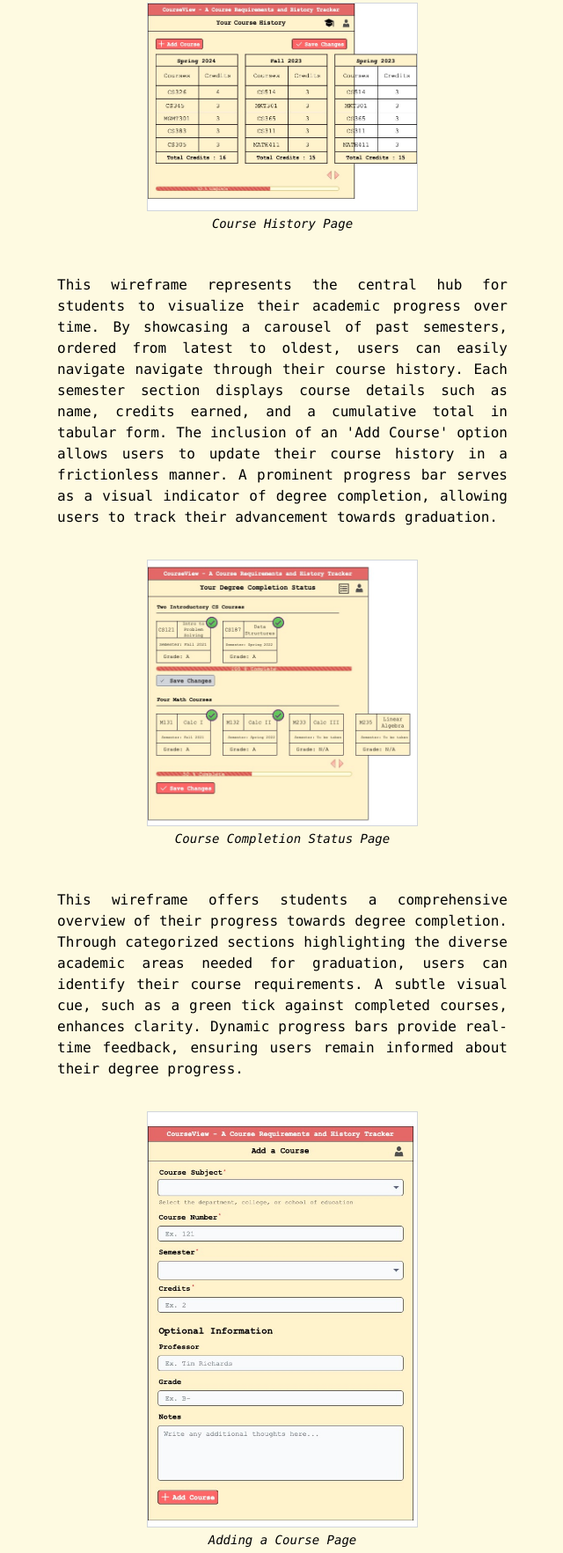
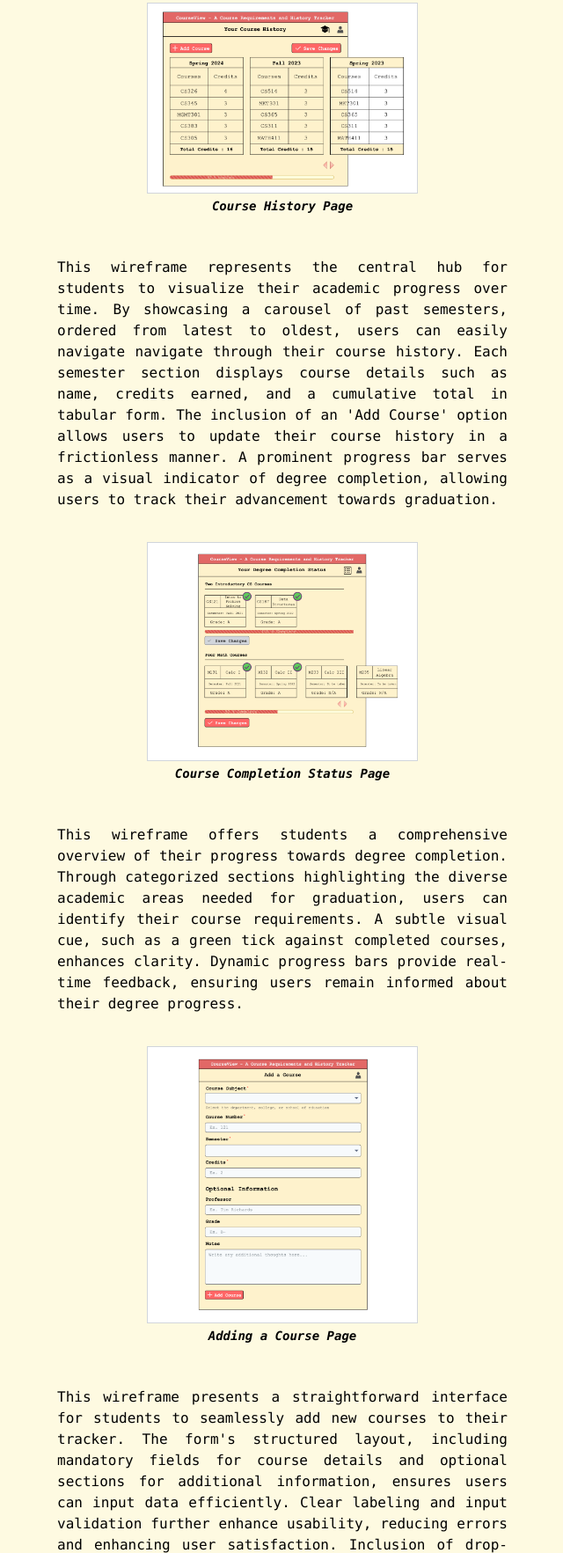
Before and after one commit to atharvakale343/CourseView, a website built with Vite: page frontend/src/docs/milestone-01/index.html in a window 1280 px wide. Shown: the part 4555-6320 px from the top of the page at 88% size, without its empty margins (319-959 px from the left). Built offline with nearby package versions, Linux system fonts and the light colour scheme.

Commit message:
high res images

```diff
--- a/frontend/src/docs/milestone-01/index.html
+++ b/frontend/src/docs/milestone-01/index.html
@@ -321,10 +321,10 @@
 
           <div class="flex flex-col items-center justify-center">
             <img
-              src="./assets/CourseHistoryPage.jpeg"
+              src="./assets/CourseHistoryPage.png"
               class="w-3/5 border border-gray-300"
             />
-            <h1 class="mt-1 text-sm italic">Course History Page</h1>
+            <h1 class="mt-1 text-sm font-semibold italic">Course History Page</h1>
           </div>
 
           <br />
@@ -345,10 +345,10 @@
 
           <div class="flex flex-col items-center justify-center">
             <img
-              src="./assets/CourseCompletionStatusPage.jpeg"
+              src="./assets/CourseCompletionStatusPage.png"
               class="w-3/5 border border-gray-300"
             />
-            <h1 class="mt-1 text-sm italic">Course Completion Status Page</h1>
+            <h1 class="mt-1 text-sm font-semibold italic">Course Completion Status Page</h1>
           </div>
 
           <br />
@@ -367,10 +367,10 @@
 
           <div class="flex flex-col items-center justify-center">
             <img
-              src="./assets/AddCoursePage.jpeg"
+              src="./assets/AddCoursePage.png"
               class="w-3/5 border border-gray-300"
             />
-            <h1 class="mt-1 text-sm italic">Adding a Course Page</h1>
+            <h1 class="mt-1 text-sm font-semibold italic">Adding a Course Page</h1>
           </div>
 
           <br />
@@ -390,10 +390,10 @@
 
           <div class="flex flex-col items-center justify-center">
             <img
-              src="./assets/AccountOverviewPage.jpeg"
+              src="./assets/AccountOverviewPage.png"
               class="w-3/5 border border-gray-300"
             />
-            <h1 class="mt-1 text-sm italic">Account Overview Page</h1>
+            <h1 class="mt-1 text-sm font-semibold italic">Account Overview Page</h1>
           </div>
 
           <br />
@@ -435,7 +435,7 @@
 
           <div class="flex flex-col items-center justify-center">
             <img src="./assets/spreadsheet.png" class="w-3/5" />
-            <h1 class="mt-1 text-sm italic">
+            <h1 class="mt-1 text-sm font-semibold italic">
               All students use some kind of a tracking sheet
             </h1>
           </div>
```
Also changed, not shown: frontend/src/docs/milestone-01/assets/AccountOverviewPage.jpeg (deleted), frontend/src/docs/milestone-01/assets/AccountOverviewPage.png (added), frontend/src/docs/milestone-01/assets/AddCoursePage.jpeg (deleted), frontend/src/docs/milestone-01/assets/AddCoursePage.png (added), frontend/src/docs/milestone-01/assets/CourseCompletionStatusPage.jpeg (deleted), frontend/src/docs/milestone-01/assets/CourseCompletionStatusPage.png (added), frontend/src/docs/milestone-01/assets/CourseHistoryPage.jpeg (deleted), frontend/src/docs/milestone-01/assets/CourseHistoryPage.png (added).
